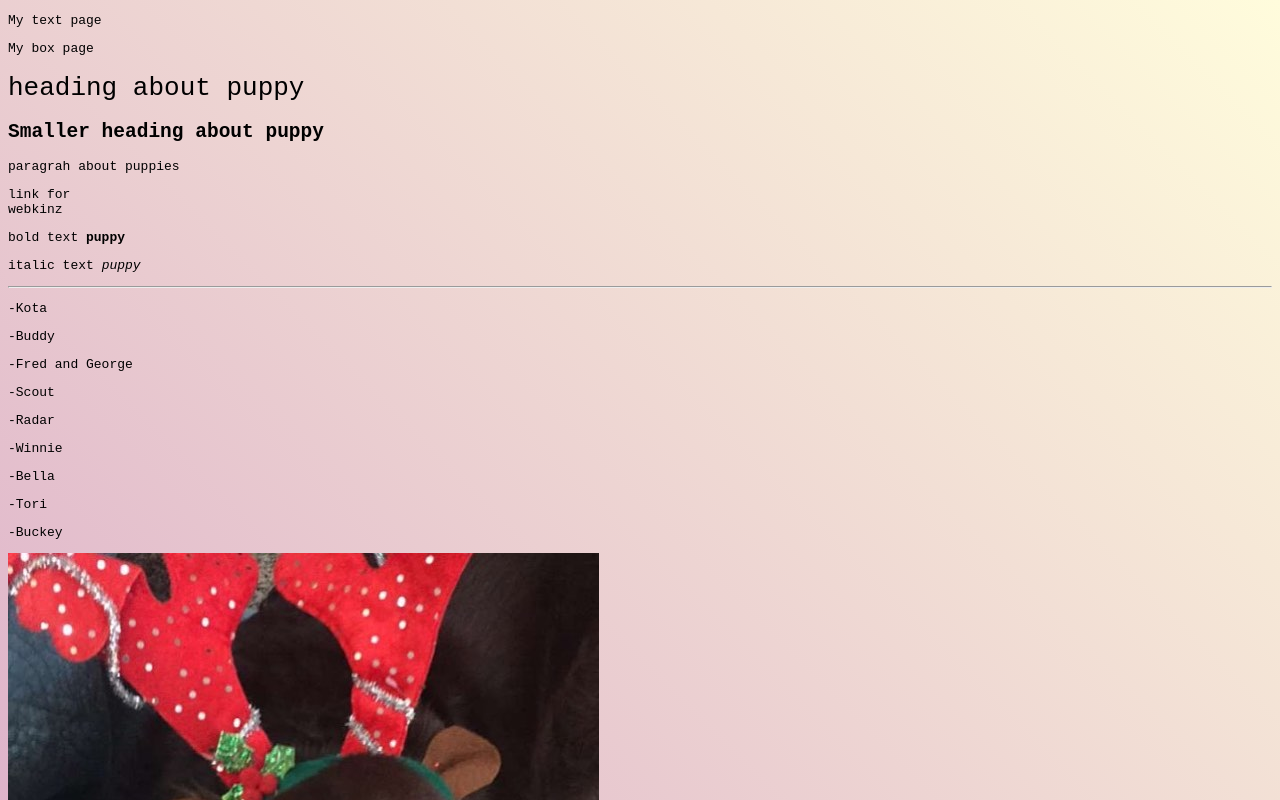
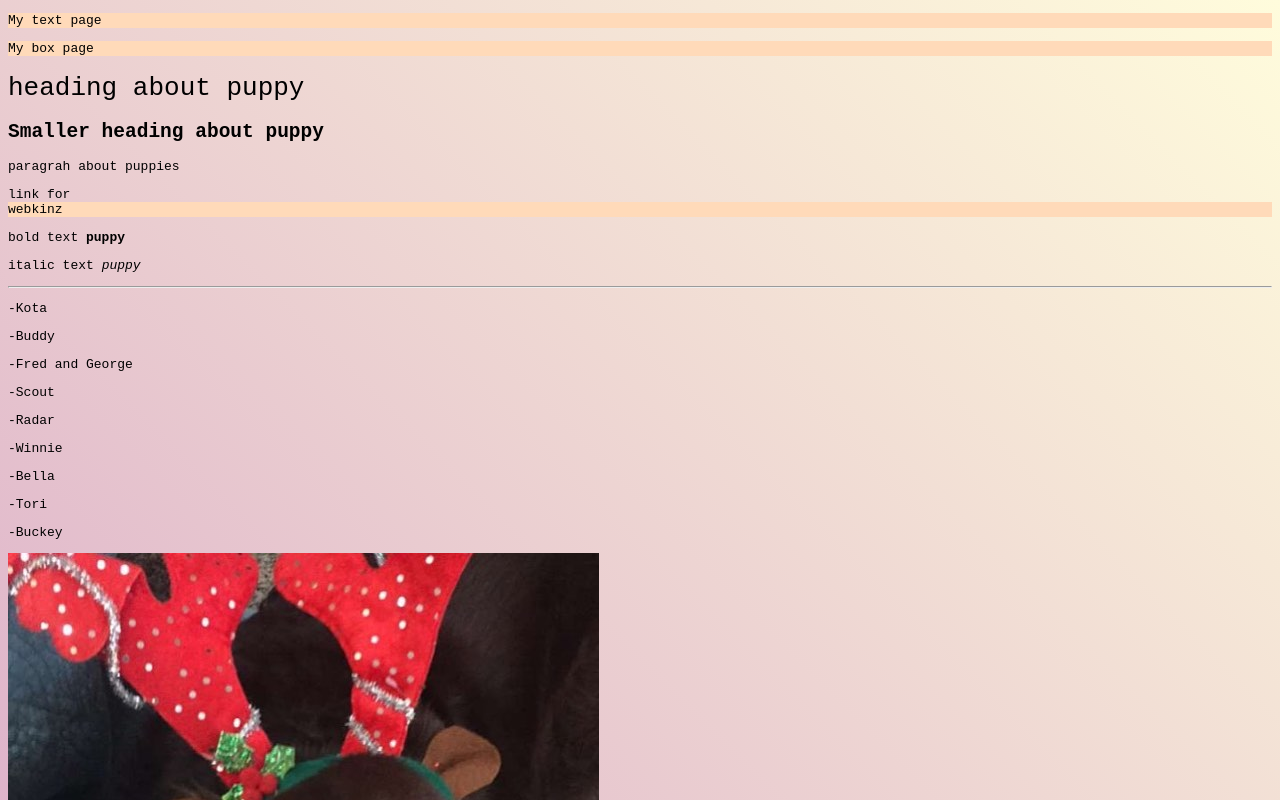
Before and after one commit to kb81502/Kelli-s-Class-Website, a plain HTML site: page index.html in a window 1280 px wide. Shown: the top 800 px of the page. Drawn offline with Linux system fonts and the light colour scheme.

Commit message:
Update index.html

```diff
--- a/index.html
+++ b/index.html
@@ -7,12 +7,12 @@
 <style media="screen">
 body {background-color:#dda6b5;
   background-image:url("full-bloom.png");
-  background:linear-gradient(45deg, #d9a7c7, #fffcdc);
+  background:linear-gradient(45deg, #d9a7c7, #fffcdc);background-blend-mode: screen;
   color:black;font-family: monospace;
 }
 h1{font font-family: 'Special Elite', cursive;font-weight: 400;}
 ul {list-style-type:none margin:0; padding: 0}
-a{color:black; text-decoration:none; display: block;}
+a{color:black; text-decoration:none; display: block; background: #ffdab9;}
   </style>
     <meta charset="utf-8">
     <title>Kelli's Page</title>
```
